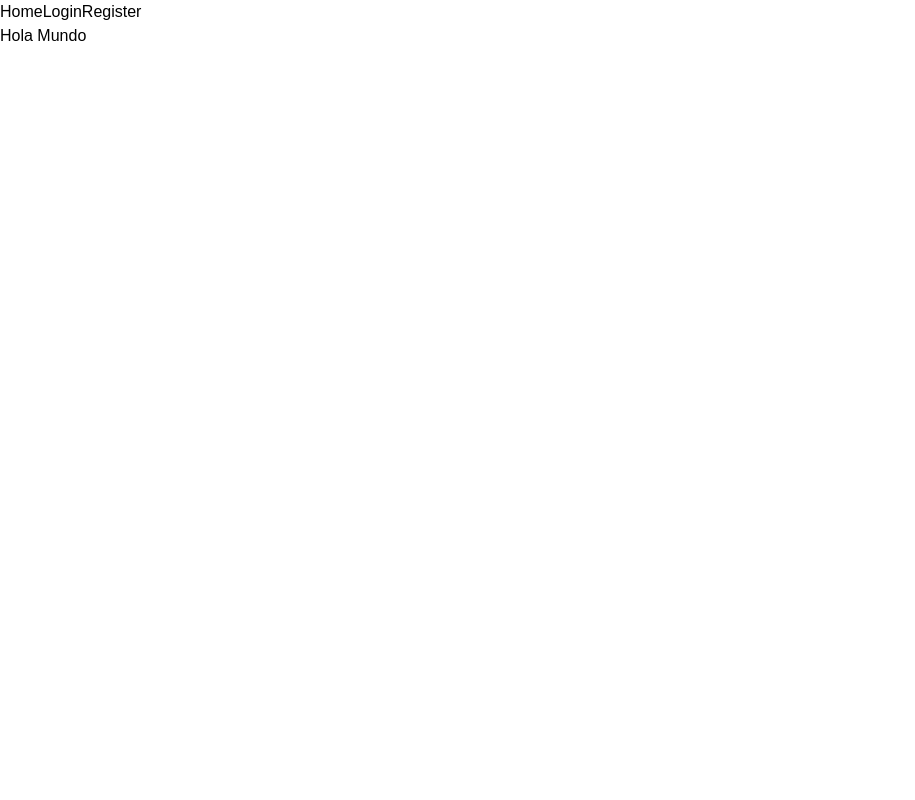
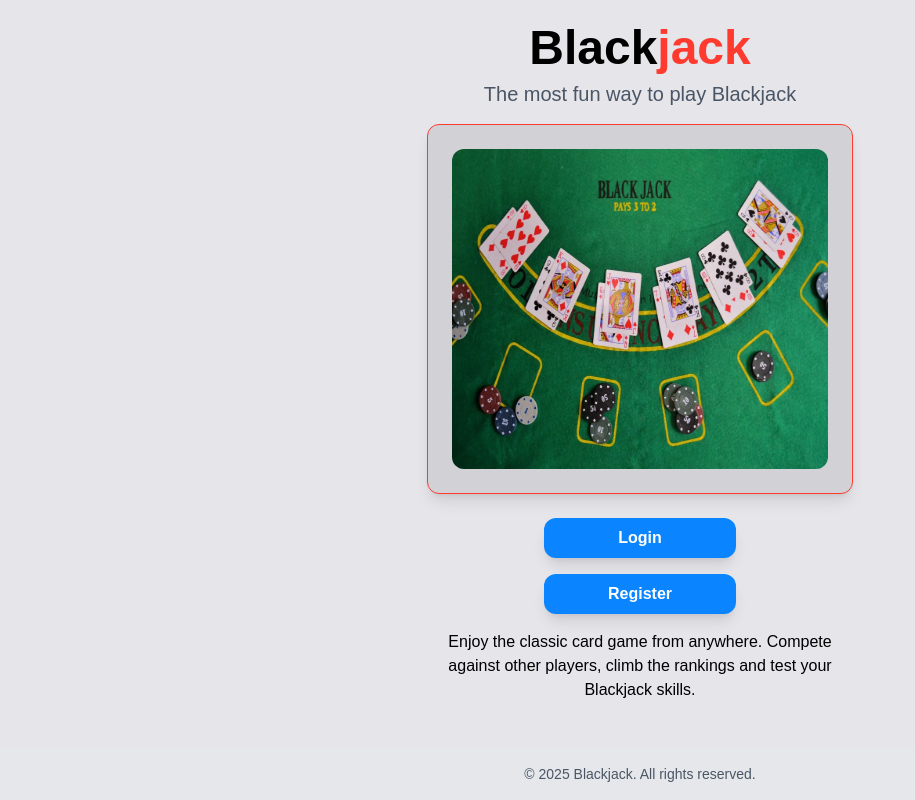
Before and after one commit to GeorgeU2030/BlackjackApp, a Vue app: page / in a window 1280 px wide. Shown: the whole page, without its empty margins (0-915 px from the left). Built offline with nearby package versions, Linux system fonts and the light colour scheme; a web font is replaced by a local one.

Commit message:
feat: add landing page

```diff
--- a/src/App.vue
+++ b/src/App.vue
@@ -1,10 +1,5 @@
 <template>
   <div id="app">
-    <nav>
-      <router-link to="/">Home</router-link>
-      <router-link to="/login">Login</router-link>
-      <router-link to="/register">Register</router-link>
-    </nav>
     <router-view></router-view>
   </div>
 </template>
--- a/src/views/Landing.vue
+++ b/src/views/Landing.vue
@@ -1,3 +1,43 @@
+<script setup>
+import LandingImage from '@/assets/images/landing.webp';
+</script>
+
 <template>
-Hola Mundo
+  <div class="min-h-screen bg-apple-graylight flex flex-col items-center">
+
+    <h1 class="text-5xl mt-6 font-bold">
+      Black<span class="text-apple-red">jack</span>
+    </h1>
+
+    <h2 class="text-xl text-gray-600 mt-2">
+      The most fun way to play Blackjack
+    </h2>
+
+    <section class="p-6 w-1/3 mt-4 bg-apple-gray rounded-xl border border-apple-red shadow-lg">
+      <img :src="LandingImage" alt="Blackjack preview" class="w-full h-80 rounded-xl"/>
+    </section>
+
+    <section class="flex flex-col items-center justify-center gap-4 mt-6">
+      <router-link
+        to="/login"
+        class="bg-apple-blue text-white font-bold w-48 py-2 text-center rounded-xl shadow-lg hover:shadow-2xl transition-all"
+      >
+        Login
+      </router-link>
+      <router-link
+        to="/register"
+        class="bg-apple-blue text-white font-bold w-48 py-2 text-center rounded-xl shadow-lg hover:shadow-2xl transition-all"
+      >
+        Register
+      </router-link>
+    </section>
+
+    <p class="text-center text-apple-black w-1/3 mt-4">
+      Enjoy the classic card game from anywhere. Compete against other players, climb the rankings and test your Blackjack skills.
+    </p>
+
+    <footer class="mt-auto py-4 bg-gray-200 text-center text-gray-600 text-sm w-full">
+      © 2025 Blackjack. All rights reserved.
+    </footer>
+  </div>
 </template>
```
Also changed, not shown: src/assets/images/landing.webp (added).
